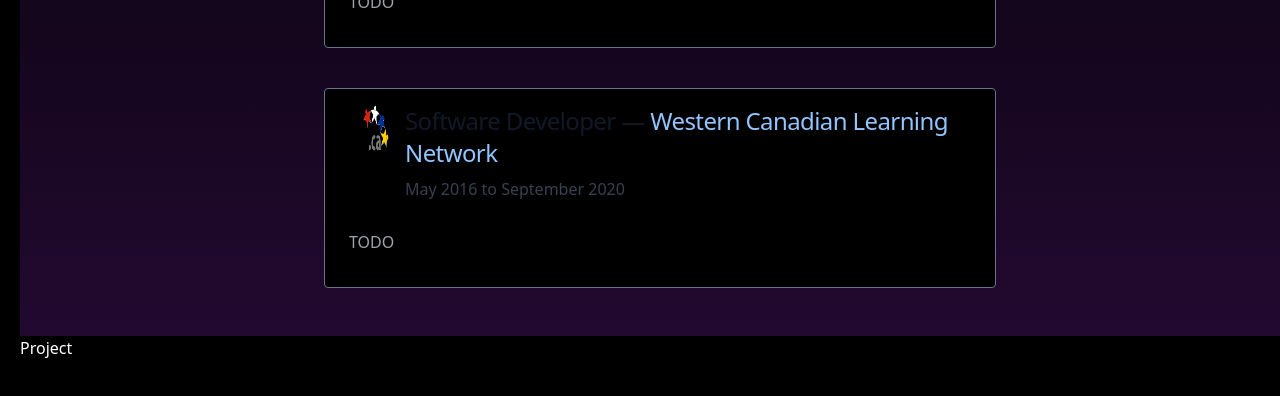
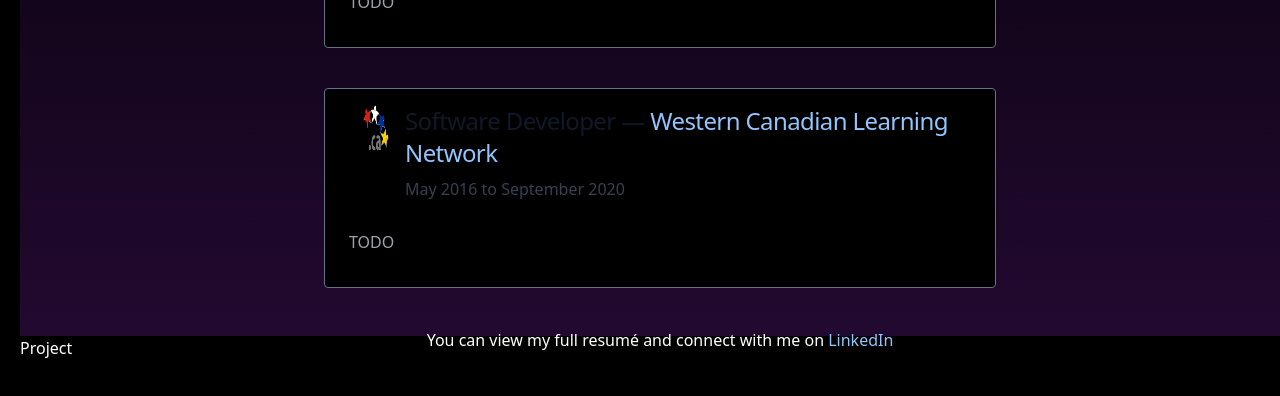
Before and after one commit to colinperepelken/blog, a React (Create React App) app in the folder client/: page / in a window 1280 px wide. Shown: the part 2028-2424 px from the top of the page. Built offline with nearby package versions, Linux system fonts and the light colour scheme.

Commit message:
Add link to linkedin

```diff
--- a/client/src/components/views/portfolio/sections/experience/ExperienceSection.tsx
+++ b/client/src/components/views/portfolio/sections/experience/ExperienceSection.tsx
@@ -34,6 +34,17 @@ export const ExperienceSection = () => (
                 <p>TODO</p>
             </ExperienceCard>
         </div>
+        <div className="text-center">
+            You can view my full resumé and connect with me on{' '}
+            <a
+                href="https://www.linkedin.com/in/colin-perepelken/"
+                target="_blank"
+                rel="noreferrer"
+                className="text-blue-300"
+            >
+                LinkedIn
+            </a>
+        </div>
     </div>
 )
 
```
